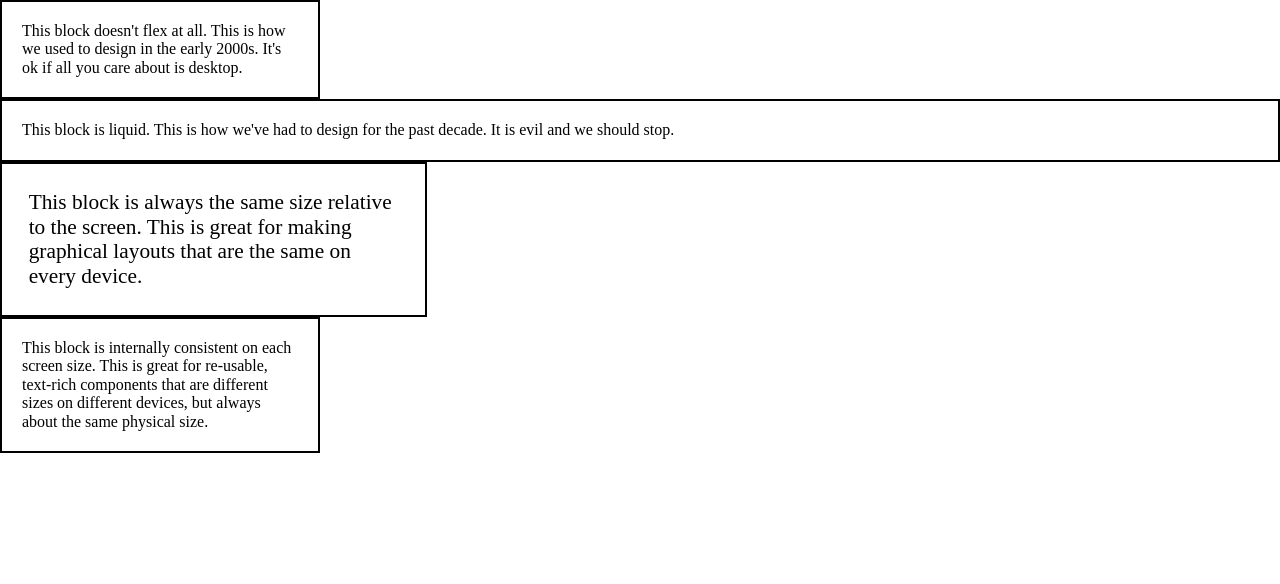
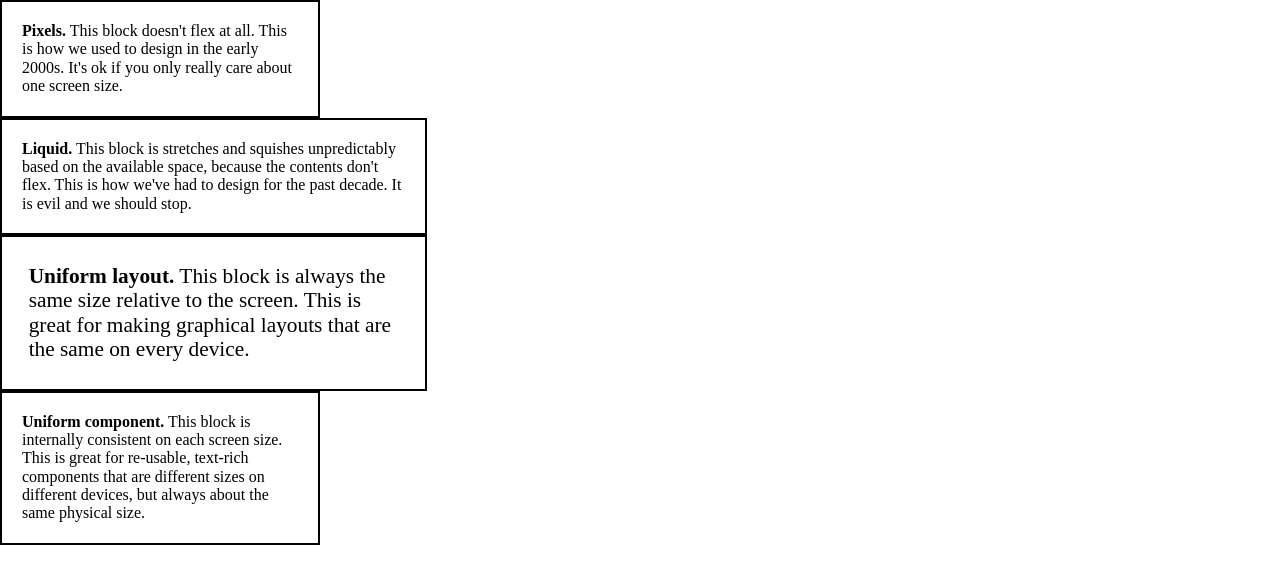
Before and after one commit to Landerson352/uniform, a website: page public/demo-units.html in a window 1280 px wide. Drawn offline with nearby package versions, Linux system fonts and the light colour scheme.

Commit message:
Removed font-size setting from "*" styles. Added content to Units demo.

```diff
--- a/less/demo-units.less
+++ b/less/demo-units.less
@@ -8,7 +8,7 @@
 }
 .liquid {
 	font-size: 16px;
-	width: auto;
+	width: 33.33333%;
 	padding: 20px;
 	border:2px solid black;
 }
--- a/less/imports/uniform.less
+++ b/less/imports/uniform.less
@@ -15,7 +15,6 @@
 
 * {
 	box-sizing: border-box;
-	font-size: 14rem;
 }
 html, body {
 	min-height: 100% !important;
@@ -33,4 +32,5 @@ html {
 }
 body {
 	text-size-adjust: 100%;
+	font-size: 14rem;
 }
--- a/public/demo-units.html
+++ b/public/demo-units.html
@@ -12,10 +12,13 @@
 
 		<div class="perimeter">
 
-			<div class="pixel-based">This block doesn't flex at all. This is how we used to design in the early 2000s. It's ok if all you care about is desktop.</div>
-			<div class="liquid">This block is liquid. This is how we've had to design for the past decade. It is evil and we should stop.</div>
-			<div class="uniform-layout">This block is always the same size relative to the screen. This is great for making graphical layouts that are the same on every device.</div>
-			<div class="uniform-component">This block is internally consistent on each screen size. This is great for re-usable, text-rich components that are different sizes on different devices, but always about the same physical size.</div>
+			<div class="pixel-based"><b>Pixels.</b> This block doesn't flex at all. This is how we used to design in the early 2000s. It's ok if you only really care about one screen size.</div>
+
+			<div class="liquid"><b>Liquid.</b> This block is stretches and squishes unpredictably based on the available space, because the contents don't flex. This is how we've had to design for the past decade. It is evil and we should stop.</div>
+
+			<div class="uniform-layout"><b>Uniform layout.</b> This block is always the same size relative to the screen. This is great for making graphical layouts that are the same on every device.</div>
+
+			<div class="uniform-component"><b>Uniform component.</b> This block is internally consistent on each screen size. This is great for re-usable, text-rich components that are different sizes on different devices, but always about the same physical size.</div>
 
 		</div>
 
```
Also changed, not shown: public/css/demo-grid.css, public/css/demo-la-shoes.css, public/css/demo-template.css, public/css/demo-units.css.
